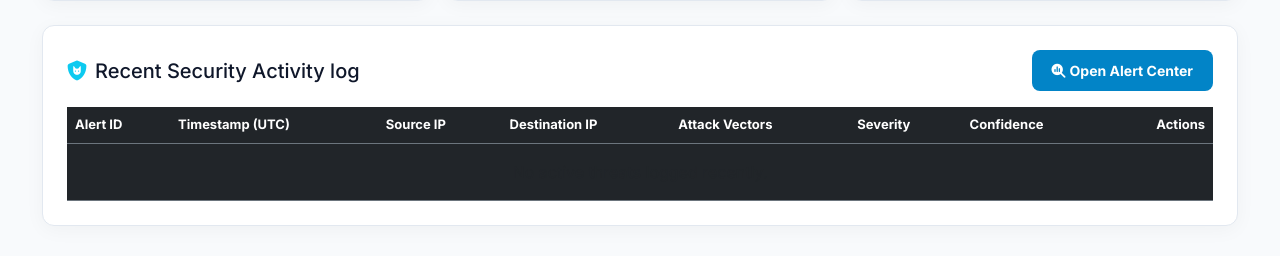
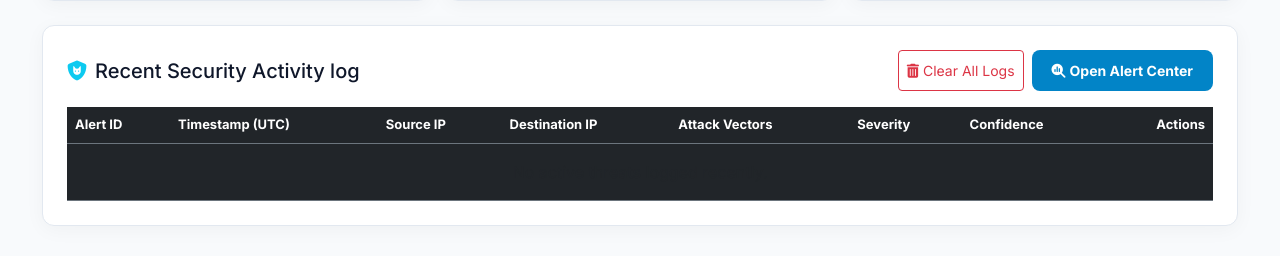
Before and after one commit to mohittt-kumar/Ai-NIDS-system-, a Flask app: page /dashboard in a window 1280 px wide; the page is wider, and only the part inside the window is pictured. Shown: the part 976-1232 px from the top of that part. Run offline with Flask 3, Linux system fonts and the light colour scheme; a user stored in the database is signed in; data that the repository does not hold is empty.

Commit message:
Add Clear All Logs button to Recent Activity table and implement backend endpoint to delete all logs

```diff
--- a/app/static/js/dashboard.js
+++ b/app/static/js/dashboard.js
@@ -331,6 +331,29 @@ document.addEventListener('DOMContentLoaded', () => {
         setTimeout(fetchDashboardData, 1000);
     };
 
+    // Wire up Clear All Logs button listener
+    const clearAllBtn = document.getElementById('clear-all-alerts-btn');
+    if (clearAllBtn) {
+        clearAllBtn.addEventListener('click', () => {
+            if (confirm("Are you sure you want to permanently delete all network alerts, packet logs, and threat actor profiles? This resets all dashboard charts to zero.")) {
+                fetch('/api/alert/clear', { method: 'POST' })
+                    .then(res => res.json())
+                    .then(data => {
+                        if (data.success) {
+                            showNotification("All database logs and alerts cleared successfully.", "warning");
+                            fetchDashboardData();
+                        } else {
+                            showNotification("Action failed: " + data.error, "danger");
+                        }
+                    })
+                    .catch(err => {
+                        console.error("Error clearing logs: ", err);
+                        showNotification("An error occurred while clearing logs.", "danger");
+                    });
+            }
+        });
+    }
+
     // Initialize fetches
     fetchDashboardData();
     setInterval(fetchDashboardData, 4000); // Poll dashboard every 4 seconds
--- a/app/templates/dashboard.html
+++ b/app/templates/dashboard.html
@@ -144,7 +144,10 @@
             <div class="card-cyber p-4">
                 <div class="d-flex justify-content-between align-items-center mb-3">
                     <h5 class="mb-0 text-white"><i class="fa-solid fa-shield-cat me-2 text-info"></i>Recent Security Activity log</h5>
-                    <a href="{{ url_for('views.alerts') }}" class="btn btn-sm btn-cyber"><i class="fa-solid fa-magnifying-glass-chart me-1"></i>Open Alert Center</a>
+                    <div class="d-flex gap-2">
+                        <button id="clear-all-alerts-btn" class="btn btn-sm btn-outline-danger"><i class="fa-solid fa-trash-can me-1"></i>Clear All Logs</button>
+                        <a href="{{ url_for('views.alerts') }}" class="btn btn-sm btn-cyber"><i class="fa-solid fa-magnifying-glass-chart me-1"></i>Open Alert Center</a>
+                    </div>
                 </div>
                 <div class="table-responsive">
                     <table class="table table-dark table-hover border-secondary mb-0 align-middle">
```
Also changed, not shown: app/routes/api_alert.py (+19 -0 lines).
